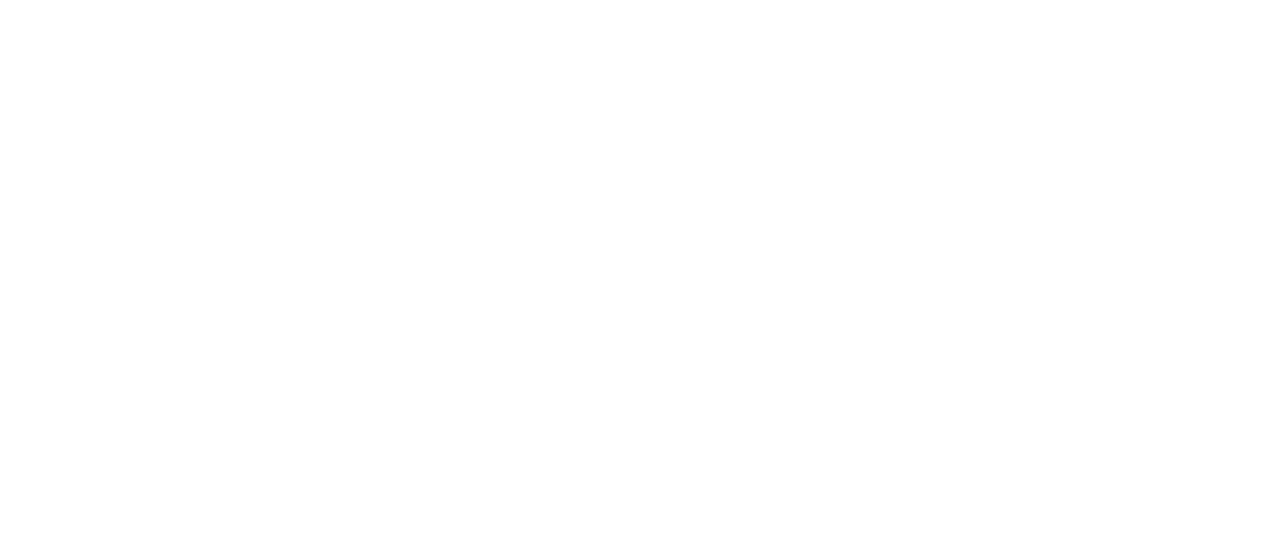
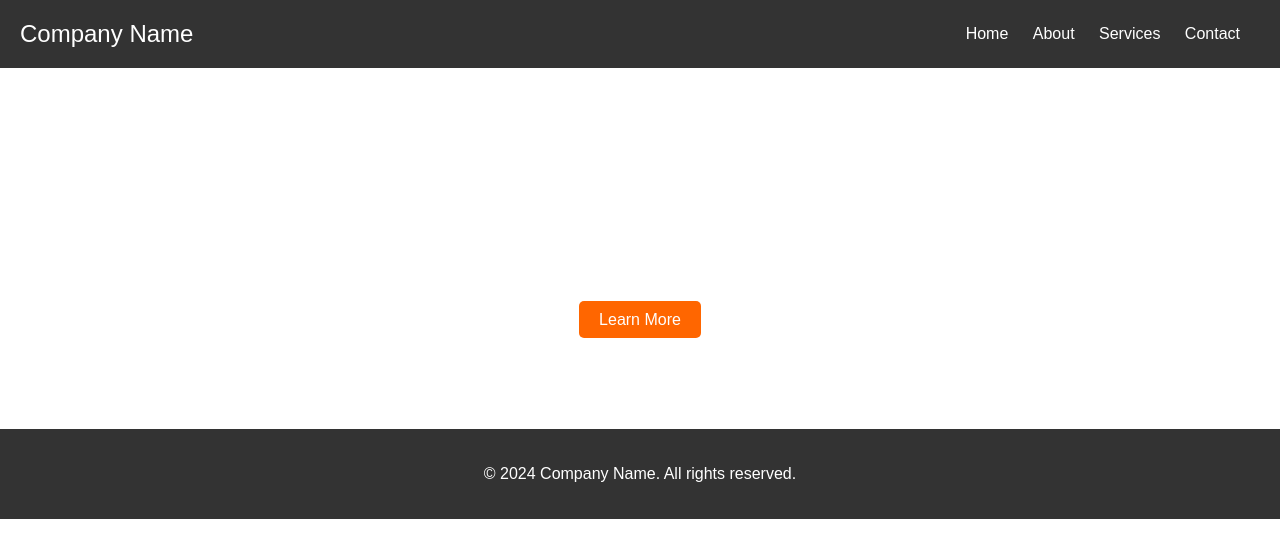
Before and after one commit to tca-dpsh/Tca-dpsh.github.io, a plain HTML site: page Index.html in a window 1280 px wide. Drawn offline with Linux system fonts and the light colour scheme.

Commit message:
Update Index.html

```diff
--- a/Index.html
+++ b/Index.html
@@ -1 +1,30 @@
-<html></html>
+<!DOCTYPE html>
+<html lang="en">
+<head>
+    <meta charset="UTF-8">
+    <meta name="viewport" content="width=device-width, initial-scale=1.0">
+    <title>Elegant Website</title>
+    <link rel="stylesheet" href="styles.css">
+</head>
+<body>
+    <header>
+        <div class="logo">Company Name</div>
+        <nav>
+            <ul>
+                <li><a href="#">Home</a></li>
+                <li><a href="#">About</a></li>
+                <li><a href="#">Services</a></li>
+                <li><a href="#">Contact</a></li>
+            </ul>
+        </nav>
+    </header>
+    <section class="hero">
+        <h1>Welcome to Our Website</h1>
+        <p>Lorem ipsum dolor sit amet, consectetur adipiscing elit.</p>
+        <a href="#" class="btn">Learn More</a>
+    </section>
+    <footer>
+        <p>&copy; 2024 Company Name. All rights reserved.</p>
+    </footer>
+</body>
+</html>
```
